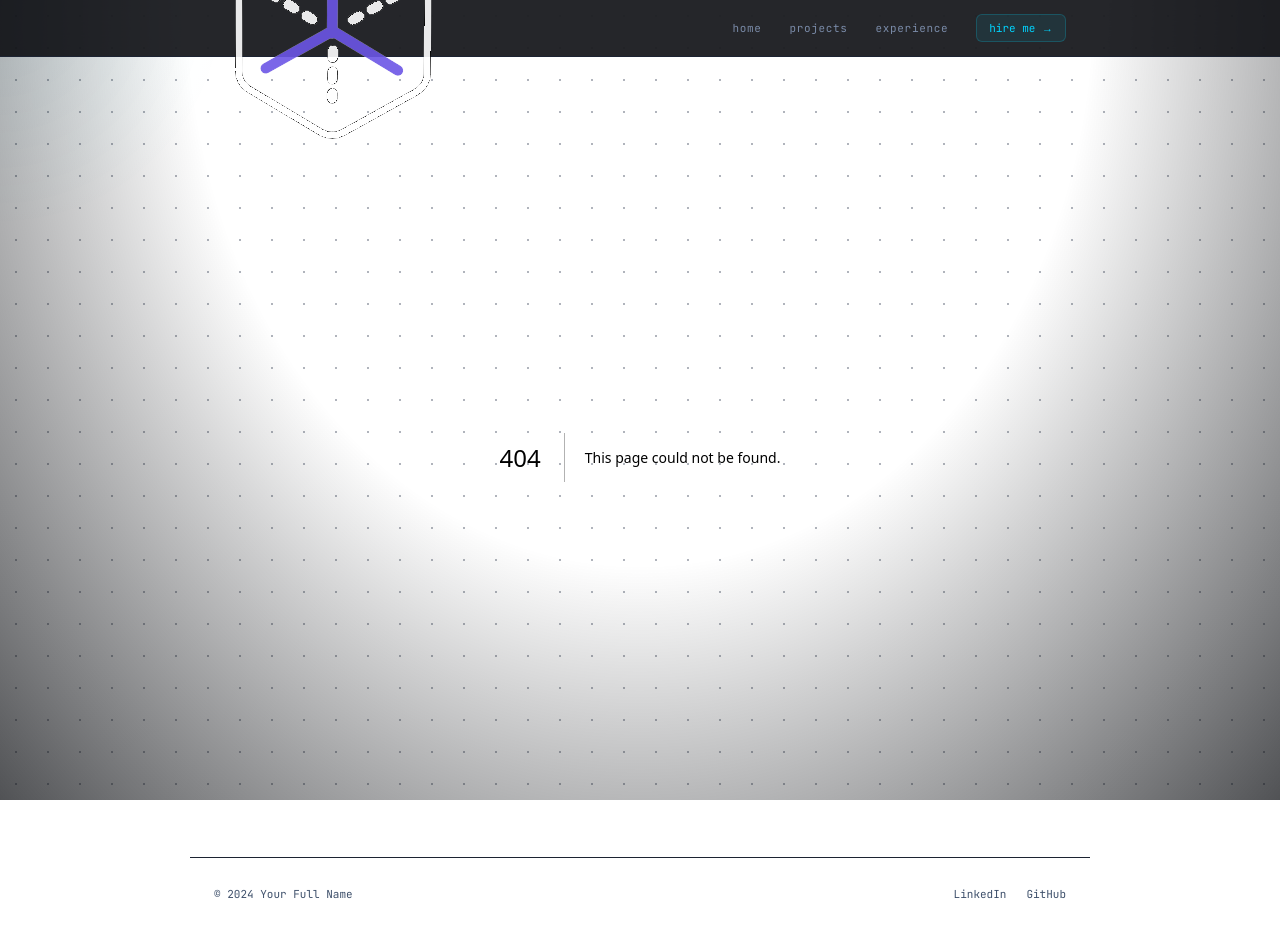
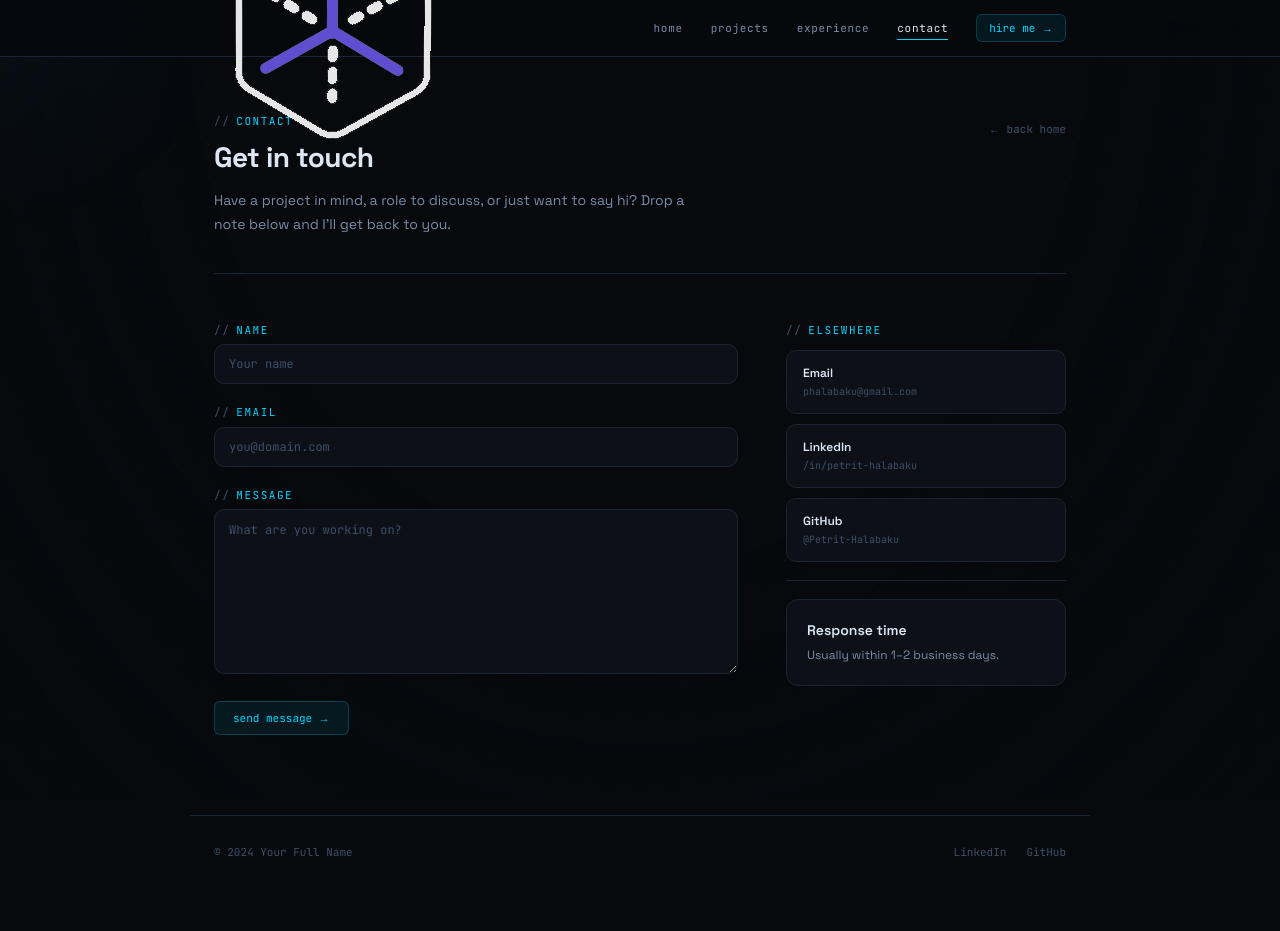
Before and after one commit to Petrit-Halabaku/Petrit-Halabaku, a Next.js app: page /contact in a window 1280 px wide. Before the commit this address had no page. After the commit the page ends 889 px from the top, so only its background shows below. Built offline with nearby package versions, Linux system fonts and the light colour scheme.

Commit message:
Add @emailjs/browser dependency and update Nav component with contact link

```diff
--- a/package.json
+++ b/package.json
@@ -8,6 +8,7 @@
     "start": "next start"
   },
   "dependencies": {
+    "@emailjs/browser": "^4.4.1",
     "@types/mapbox-gl": "^3.4.1",
     "lucide-react": "^1.14.0",
     "mapbox-gl": "^3.23.0",
--- /dev/null
+++ b/src/app/contact/page.tsx
@@ -0,0 +1,243 @@
+'use client'
+
+import Link from 'next/link'
+import { useRef, useState, type FormEvent } from 'react'
+import emailjs from '@emailjs/browser'
+
+type SubmitStatus = 'idle' | 'success' | 'error'
+type FieldErrors = { name?: string; email?: string; message?: string }
+
+const EMAIL_RE = /^[^\s@]+@[^\s@]+\.[^\s@]+$/
+
+const FIELD_CLASS =
+  'w-full rounded-[10px] border border-border bg-surface px-3.5 py-2.5 font-mono text-[12px] text-text-main placeholder:text-text-subtle outline-none transition-colors duration-200 hover:border-border-hover focus:border-cyan-brand focus:bg-[rgba(0,212,255,0.03)]'
+
+const LABEL_CLASS =
+  'mb-1.5 flex items-center gap-1.5 font-mono text-[11px] uppercase tracking-[0.14em] text-cyan-brand'
+
+const ERROR_CLASS = 'mt-1.5 font-mono text-[10px] text-[#ff6a6a]'
+
+export default function ContactPage() {
+  const formRef = useRef<HTMLFormElement>(null)
+  const [submitStatus, setSubmitStatus] = useState<SubmitStatus>('idle')
+  const [pending, setPending] = useState(false)
+  const [errors, setErrors] = useState<FieldErrors>({})
+
+  const onSubmit = async (e: FormEvent<HTMLFormElement>) => {
+    e.preventDefault()
+    setSubmitStatus('idle')
+
+    const form = formRef.current
+    if (!form) return
+
+    const data = new FormData(form)
+    if (data.get('company')) {
+      setSubmitStatus('success')
+      form.reset()
+      return
+    }
+
+    const name = String(data.get('from_name') ?? '').trim()
+    const email = String(data.get('email') ?? '').trim()
+    const message = String(data.get('message') ?? '').trim()
+
+    const nextErrors: FieldErrors = {}
+    if (name.length < 2) nextErrors.name = 'Please enter your name.'
+    if (!EMAIL_RE.test(email)) nextErrors.email = 'Please enter a valid email.'
+    if (message.length < 10) nextErrors.message = 'Message should be at least 10 characters.'
+
+    setErrors(nextErrors)
+    if (Object.keys(nextErrors).length > 0) {
+      setSubmitStatus('error')
+      return
+    }
+
+    setPending(true)
+    try {
+      await emailjs.sendForm(
+        process.env.NEXT_PUBLIC_EMAILJS_SERVICE_ID || '',
+        process.env.NEXT_PUBLIC_EMAILJS_TEMPLATE_ID || '',
+        form,
+        process.env.NEXT_PUBLIC_EMAILJS_USER_ID || '',
+      )
+      form.reset()
+      setSubmitStatus('success')
+    } catch (error) {
+      console.error('Error sending email:', error)
+      setSubmitStatus('error')
+    } finally {
+      setPending(false)
+    }
+  }
+
+  const statusMessage =
+    submitStatus === 'success'
+      ? 'Thanks — I’ll be in touch soon.'
+      : submitStatus === 'error'
+        ? Object.keys(errors).length > 0
+          ? 'Please fix the highlighted fields.'
+          : 'Could not send right now. Please try again later.'
+        : ''
+
+  return (
+    <main className="relative z-[1] mx-auto max-w-max-page px-6 pb-20">
+      <div className="animate-fade-up mb-12 border-b border-border pb-9 pt-14 max-md:pb-7 max-md:pt-9">
+        <div className="flex flex-wrap items-start justify-between gap-4">
+          <div>
+            <div className="mb-1.5 flex items-center gap-1.5 font-mono text-[11px] uppercase tracking-[0.14em] text-cyan-brand">
+              <span className="text-text-subtle">//</span> contact
+            </div>
+            <h1 className="text-[28px] font-bold tracking-[-0.02em] text-text-main">
+              Get in touch
+            </h1>
+          </div>
+          <Link
+            href="/"
+            className="mt-2 font-mono text-[11px] text-text-subtle no-underline transition-colors hover:text-cyan-brand"
+          >
+            ← back home
+          </Link>
+        </div>
+        <p className="mt-2.5 max-w-[500px] text-sm leading-[1.75] text-text-muted">
+          Have a project in mind, a role to discuss, or just want to say hi? Drop a note below and I’ll get back to you.
+        </p>
+      </div>
+
+      <div className="animate-fade-up [animation-delay:0.1s] grid grid-cols-[1fr_280px] items-start gap-12 max-md:grid-cols-1">
+        <form ref={formRef} onSubmit={onSubmit} className="flex flex-col gap-5" noValidate>
+          <input
+            type="text"
+            name="company"
+            tabIndex={-1}
+            autoComplete="off"
+            className="absolute left-[-9999px] h-0 w-0 opacity-0"
+            aria-hidden="true"
+          />
+
+          <div>
+            <label htmlFor="name" className={LABEL_CLASS}>
+              <span className="text-text-subtle">//</span> name
+            </label>
+            <input
+              id="name"
+              name="name"
+              type="text"
+              required
+              minLength={2}
+              autoComplete="name"
+              className={FIELD_CLASS}
+              placeholder="Your name"
+              aria-invalid={Boolean(errors.name)}
+            />
+            {errors.name && <div className={ERROR_CLASS}>{errors.name}</div>}
+          </div>
+
+          <div>
+            <label htmlFor="email" className={LABEL_CLASS}>
+              <span className="text-text-subtle">//</span> email
+            </label>
+            <input
+              id="email"
+              name="email"
+              type="email"
+              required
+              autoComplete="email"
+              className={FIELD_CLASS}
+              placeholder="you@domain.com"
+              aria-invalid={Boolean(errors.email)}
+            />
+            {errors.email && <div className={ERROR_CLASS}>{errors.email}</div>}
+          </div>
+
+          <div>
+            <label htmlFor="message" className={LABEL_CLASS}>
+              <span className="text-text-subtle">//</span> message
+            </label>
+            <textarea
+              id="message"
+              name="message"
+              required
+              minLength={10}
+              rows={7}
+              className={`${FIELD_CLASS} resize-y leading-[1.7]`}
+              placeholder="What are you working on?"
+              aria-invalid={Boolean(errors.message)}
+            />
+            {errors.message && <div className={ERROR_CLASS}>{errors.message}</div>}
+          </div>
+
+          <div className="flex items-center gap-4">
+            <button
+              type="submit"
+              disabled={pending}
+              className="inline-flex items-center gap-1.5 rounded-md border border-[rgba(0,212,255,0.22)] bg-cyan-dim px-[18px] py-2 font-mono text-[11px] text-cyan-brand no-underline transition-[background,border-color,opacity] duration-200 hover:border-[rgba(0,212,255,0.4)] hover:bg-[rgba(0,212,255,0.14)] disabled:cursor-not-allowed disabled:opacity-50"
+            >
+              {pending ? 'sending…' : 'send message →'}
+            </button>
+
+            <p
+              aria-live="polite"
+              className={`font-mono text-[11px] ${submitStatus === 'success'
+                  ? 'text-cyan-brand'
+                  : submitStatus === 'error'
+                    ? 'text-[#ff6a6a]'
+                    : 'text-text-subtle'
+                }`}
+            >
+              {statusMessage}
+            </p>
+          </div>
+        </form>
+
+        <aside className="animate-fade-up [animation-delay:0.2s] flex flex-col gap-2.5">
+          <div className="mb-0.5 flex items-center gap-1.5 font-mono text-[11px] uppercase tracking-[0.14em] text-cyan-brand">
+            <span className="text-text-subtle">//</span> elsewhere
+          </div>
+
+          <a
+            href="mailto:phalabaku@gmail.com"
+            className="rounded-[10px] border border-border bg-surface px-4 py-3.5 no-underline transition-colors duration-200 hover:border-border-hover"
+          >
+            <div className="mb-[3px] text-xs font-semibold text-text-main">Email</div>
+            <div className="font-mono text-[10px] leading-[1.5] text-text-subtle">
+              phalabaku@gmail.com
+            </div>
+          </a>
+
+          <a
+            href="https://linkedin.com/in/petrit-halabaku"
+            target="_blank"
+            rel="noopener noreferrer"
+            className="rounded-[10px] border border-border bg-surface px-4 py-3.5 no-underline transition-colors duration-200 hover:border-border-hover"
+          >
+            <div className="mb-[3px] text-xs font-semibold text-text-main">LinkedIn</div>
+            <div className="font-mono text-[10px] leading-[1.5] text-text-subtle">
+              /in/petrit-halabaku
+            </div>
+          </a>
+
+          <a
+            href="https://github.com/Petrit-Halabaku"
+            target="_blank"
+            rel="noopener noreferrer"
+            className="rounded-[10px] border border-border bg-surface px-4 py-3.5 no-underline transition-colors duration-200 hover:border-border-hover"
+          >
+            <div className="mb-[3px] text-xs font-semibold text-text-main">GitHub</div>
+            <div className="font-mono text-[10px] leading-[1.5] text-text-subtle">
+              @Petrit-Halabaku
+            </div>
+          </a>
+
+          <div className="my-2 h-px bg-border" />
+
+          <div className="rounded-xl border border-border bg-surface p-5">
+            <div className="mb-1.5 text-sm font-semibold text-text-main">Response time</div>
+            <div className="text-xs leading-[1.6] text-text-muted">
+              Usually within 1–2 business days.
+            </div>
+          </div>
+        </aside>
+      </div>
+    </main>
+  )
+}
--- a/src/components/Nav.tsx
+++ b/src/components/Nav.tsx
@@ -9,6 +9,7 @@ const LINKS = [
   { href: '/', label: 'home' },
   { href: '/projects', label: 'projects' },
   { href: '/experience', label: 'experience' },
+  { href: '/contact', label: 'contact' },
 ]
 
 export default function Nav() {
```
Also changed, not shown: 1 other file (tests, documents, lock files or other folders).
